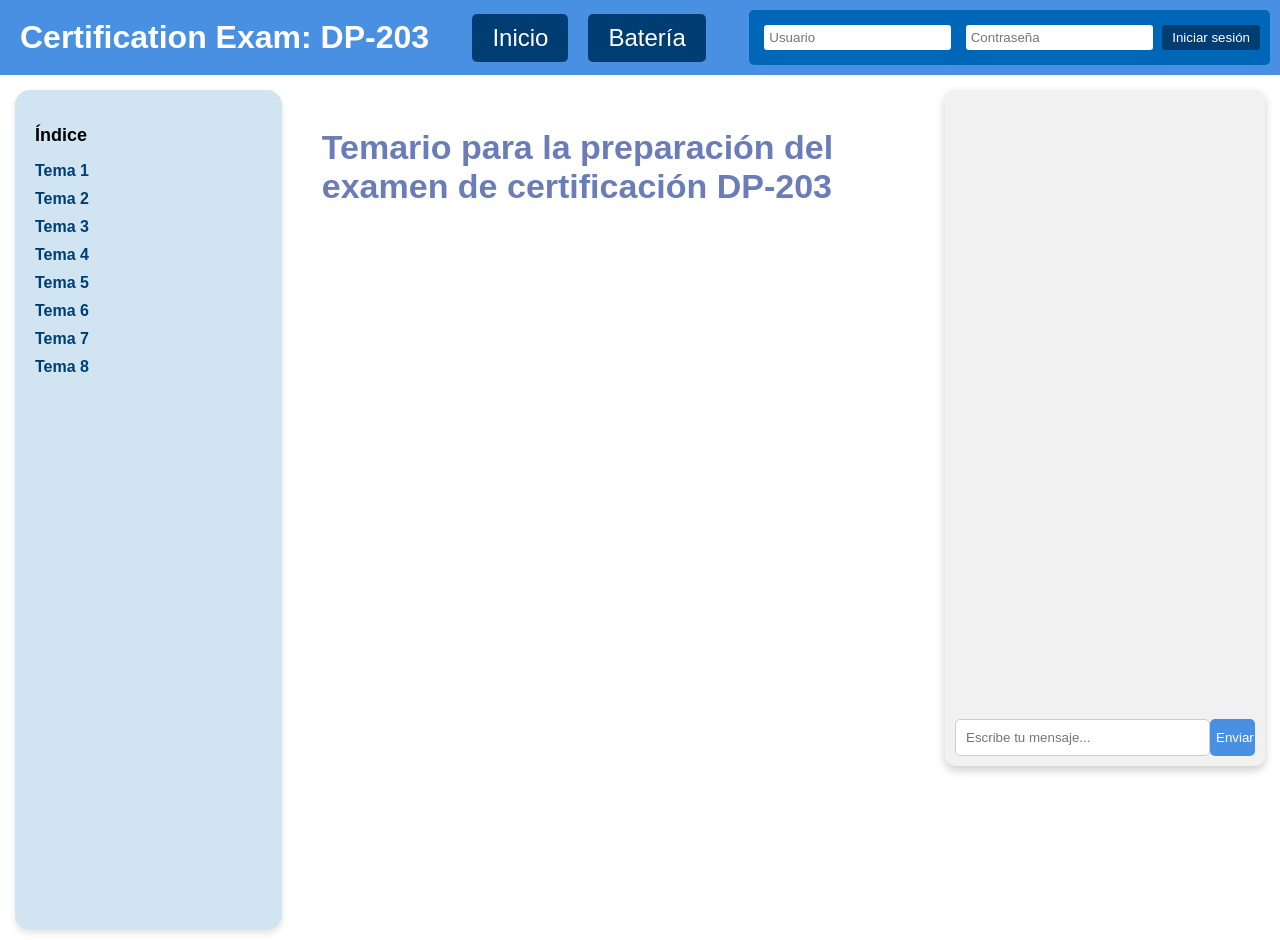
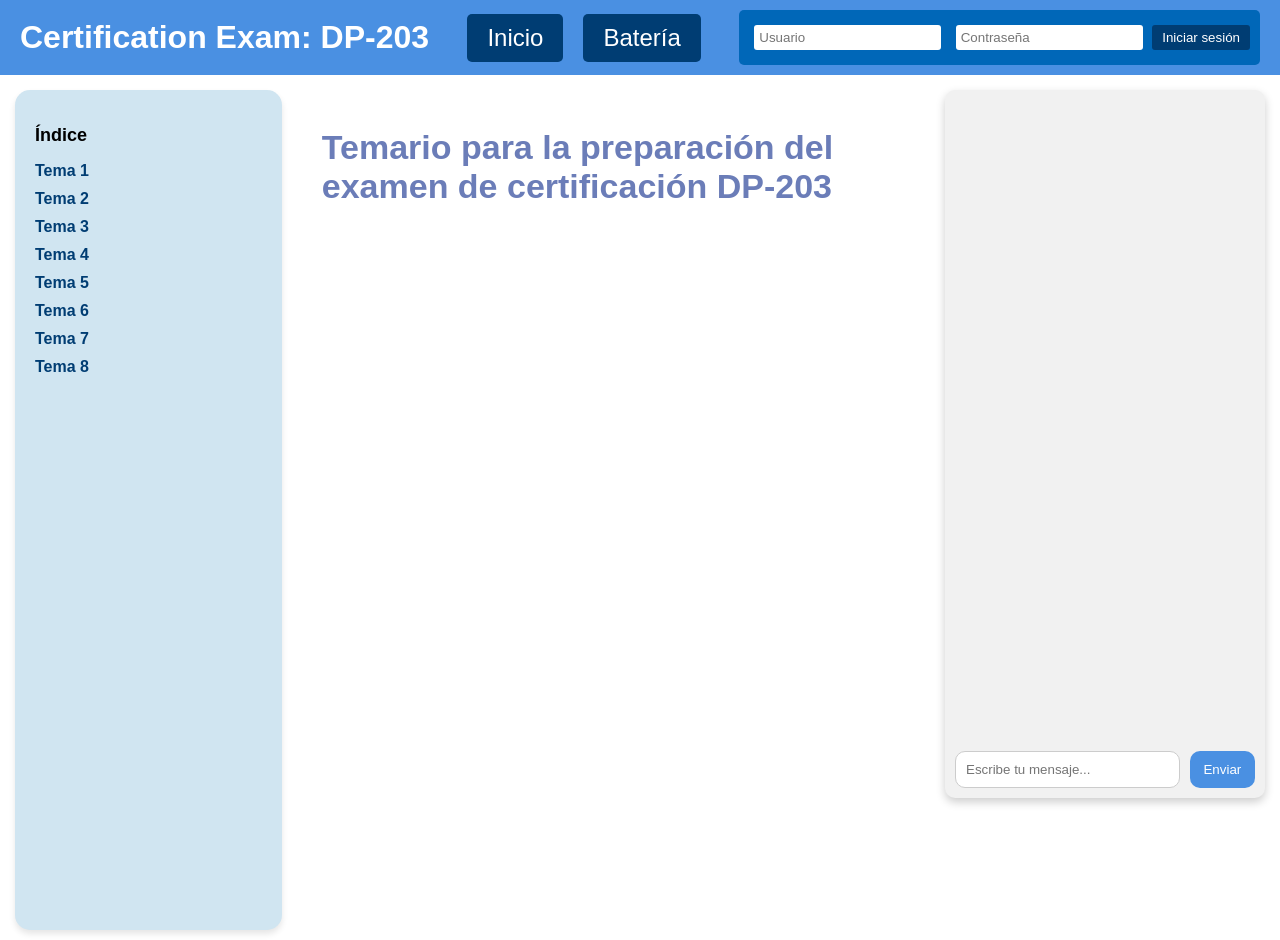
Before and after one commit to Mikemaranon/OpenCerts-webApp, a PHP site: page / in a window 1280 px wide. Run offline with PHP 8.4, Linux system fonts and the light colour scheme.

Commit message:
prueba 2

```diff
--- a/chat.js
+++ b/chat.js
@@ -1,32 +1,35 @@
 const chatHistory = document.getElementById('chat-history');
 const chatMessage = document.getElementById('chat-message');
 
-// Función para enviar el mensaje y agregarlo al historial
+// Función para enviar el mensaje del usuario
 function sendMessage() {
     const message = chatMessage.value;
     if (message.trim() !== "") {
-        const messageDiv = document.createElement('div');
-        messageDiv.textContent = "Tú: " + message;
-        chatHistory.appendChild(messageDiv);
+        // Crear el div del mensaje del usuario
+        const userMessageDiv = document.createElement('div');
+        userMessageDiv.classList.add('message', 'user');
+        userMessageDiv.textContent = message;
+        chatHistory.appendChild(userMessageDiv);
 
-        // Aquí se agregaría la llamada a la API para obtener la respuesta de la IA
+        // Limpiar el campo de entrada
+        chatMessage.value = "";
+
+        // Simular una respuesta de la IA
         getAIResponse(message);
-
-        // Limpiar el campo de mensaje
-        chatMessage.value = "";
 
         // Desplazar el historial hacia abajo
         chatHistory.scrollTop = chatHistory.scrollHeight;
     }
 }
 
-// Función para obtener la respuesta de la IA
-function getAIResponse(message) {
-    // Simulamos una respuesta de IA por el momento
+// Función para simular la respuesta de la IA
+function getAIResponse(userMessage) {
+    // Simulamos una espera de 1 segundo para la respuesta
     setTimeout(() => {
-        const aiResponse = document.createElement('div');
-        aiResponse.textContent = "IA: Esta es la respuesta a tu mensaje.";
-        chatHistory.appendChild(aiResponse);
+        const aiMessageDiv = document.createElement('div');
+        aiMessageDiv.classList.add('message', 'ai');
+        aiMessageDiv.textContent = "IA: Esta es una respuesta simulada a tu mensaje: " + userMessage;
+        chatHistory.appendChild(aiMessageDiv);
 
         // Desplazar el historial hacia abajo
         chatHistory.scrollTop = chatHistory.scrollHeight;
--- a/generalStyle.css
+++ b/generalStyle.css
@@ -16,6 +16,10 @@
     background-color: #4A90E2; /* Azul relajado para el header */
     padding: 10px 20px;
     z-index: 10;
+    overflow: hidden;
+    overflow-x: auto; /* Barra de desplazamiento horizontal */
+    white-space: nowrap; /* Evita que los elementos se envuelvan */
+    box-sizing: border-box; /* Considera el padding en el ancho total */
 }
 
 header h1 {
@@ -30,7 +34,6 @@
 
 .button1, .button2 {
     margin: 0;
-
 }
 
 .button1 button, .button2 button {
@@ -50,7 +53,7 @@
 
 .login-container {
     text-align: right;
-    margin-right: 30px; /* Desplazamos ligeramente el formulario hacia la izquierda */
+    margin-right: 0px; /* Desplazamos ligeramente el formulario hacia la izquierda */
 }
 
 .login-form {
@@ -89,7 +92,6 @@
 }
 
 .left-section {
-    max-width: 10cm; /* Limitar el ancho a 10 cm */
     width: 100%;
     background-color: #D0E5F1; /* Azul claro relajante */
     border-radius: 15px; /* Bordes redondeados */
@@ -103,10 +105,12 @@
 /* Estilo de la sección derecha */
 .right-section {
     position: fixed;
-    top: 90px; /* Evitar que se sobreponga al header */
+    margin-top: 30px; /* Separar de la parte superior */
+    /*top: 10%;  Evitar que se sobreponga al header */
+    height: calc(100vh - 30px); /* Tamaño escalable: ocupa toda la altura del navegador menos el header */
     right: 15px;
     width: 300px; /* Puedes ajustar el tamaño según tus necesidades */
-    height: 82%; /* Altura para el chat */
+    height: 86%; /* Altura para el chat */
     background-color: #f1f1f1;
     border-radius: 10px;
     box-shadow: 0px 4px 10px rgba(0, 0, 0, 0.2);
@@ -116,6 +120,7 @@
     padding: 10px;
     z-index: 5;
 }
+
 .back-section {
     max-width: 10cm; /* Limitar el ancho a 10 cm */
     width: 100%;
@@ -129,8 +134,7 @@
 .chat-history {
     flex-grow: 1;
     overflow-y: auto; /* Permite desplazarse cuando el contenido es demasiado grande */
-    max-height: 300px; /* Limitar el tamaño del historial visible */
-    margin-bottom: 10px;
+    max-height: 100%; /* Limitar el tamaño del historial visible */
     padding-right: 5px;
 }
 
@@ -139,27 +143,56 @@
     display: flex;
     justify-content: space-between;
     margin-top: 10px;
+    margin-right: 0%;
+    gap: 10px; /* Espaciado entre el input y el botón */
 }
 
 .chat-input input {
     width: 80%;
     padding: 10px;
     border: 1px solid #ccc;
-    border-radius: 5px;
+    border-radius: 10px;
 }
 
 .chat-input button {
-    width: 15%;
+    width: 25%;
     background-color: #4A90E2;
     border: none;
     color: white;
-    border-radius: 5px;
+    border-radius: 10px;
     cursor: pointer;
 }
 
 .chat-input button:hover {
     background-color: #1C5B90;
 }
+
+/* Mensajes del chat */
+.message {
+    max-width: 80%;
+    margin-bottom: 10px;
+    padding: 10px;
+    border-radius: 10px;
+    font-size: 14px;
+    line-height: 1.4;
+    word-wrap: break-word;
+}
+
+/* Mensaje del usuario */
+.message.user {
+    background-color: #D0E5F1; /* Azul clarito */
+    color: #003D73; /* Azul oscuro */
+    align-self: flex-end; /* Alinea los mensajes del usuario a la derecha */
+    margin-left: 10%;
+}
+
+/* Mensaje de la IA */
+.message.ai {
+    background-color: #F1F1F1; /* Gris claro */
+    color: #333; /* Texto oscuro */
+    align-self: flex-start; /* Alinea los mensajes de la IA a la izquierda */
+}
+
 
 .center-section {
     background-color: white;
--- a/resources.txt
+++ b/resources.txt
@@ -1 +1,3 @@
 https://getbootstrap.com
+groq
+node console: npm install --save groq-sdk
```
